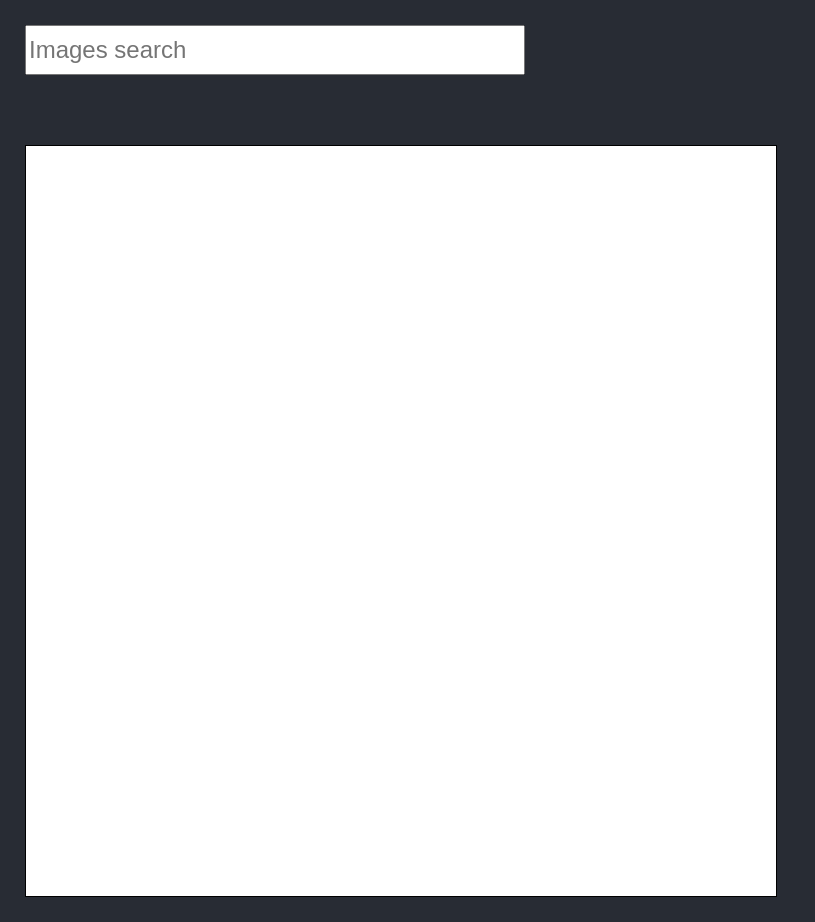
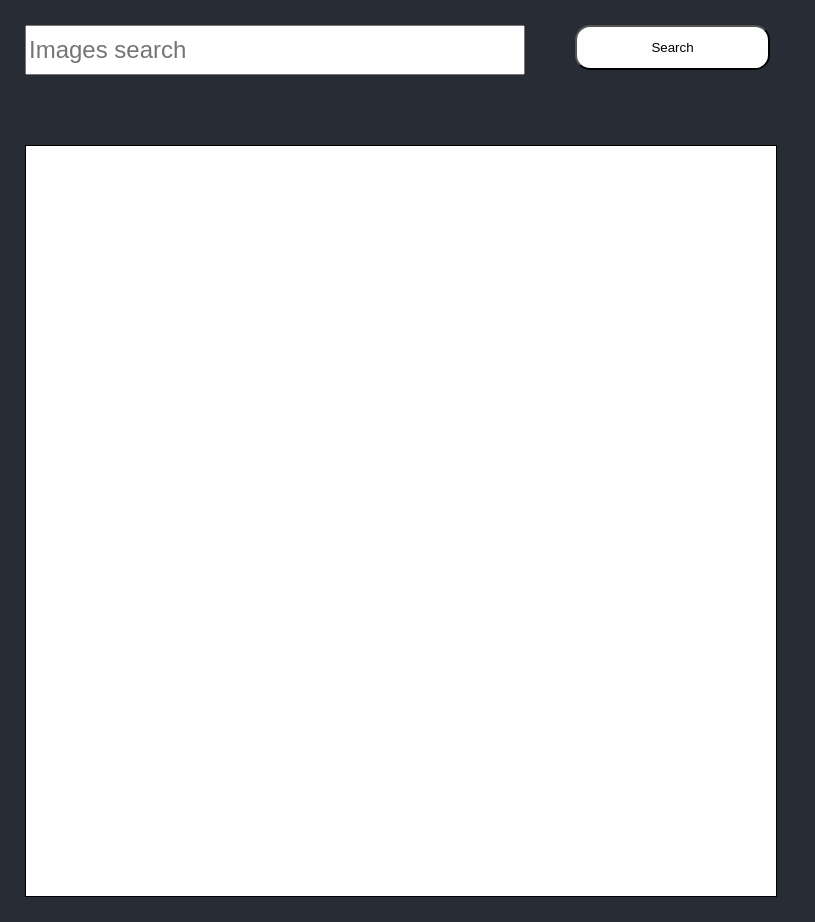
Before and after one commit to LukasKaselionis/image-search, a React (Create React App) app: page / in a window 1280 px wide. Shown: the whole page, without its empty margins (0-815 px from the left). Built offline with nearby package versions, Linux system fonts and the light colour scheme.

Commit message:
adding search button component

```diff
--- a/src/components/app/App.css
+++ b/src/components/app/App.css
@@ -5,7 +5,7 @@
 }
 
 .App-header {
+  display: flex;
   height: 15vh;
-  font-size: calc(10px + 2vmin);
   color: white;
 }
--- a/src/components/app/App.js
+++ b/src/components/app/App.js
@@ -1,6 +1,7 @@
 import React from 'react';
 import SearchBar from '../searchBar/SearchBar'
 import ImageList from '../imageList/ImageList';
+import SearchButton from '../searchButton/SearchButton';
 import './App.css';
 
 function App() {
@@ -8,6 +9,7 @@ function App() {
     <div className="App">
       <div className="App-header">
           <SearchBar></SearchBar>
+          <SearchButton></SearchButton>
       </div>
       <div className="App-content">
           <ImageList></ImageList>
--- /dev/null
+++ b/src/components/searchButton/SearchButton.css
@@ -0,0 +1,10 @@
+.search {
+    padding: 25px;
+}
+
+.search-button {
+    height: 45px;
+    width: 195px;
+    background-color: #fefefe;
+    border-radius: 15px;
+}
--- /dev/null
+++ b/src/components/searchButton/SearchButton.js
@@ -0,0 +1,12 @@
+import React from 'react';
+import './SearchButton.css'
+
+function SearchButton(){
+    return (
+        <div className="search">
+            <button className="search-button">Search</button>
+        </div>
+    )
+}
+
+export default SearchButton;
```
